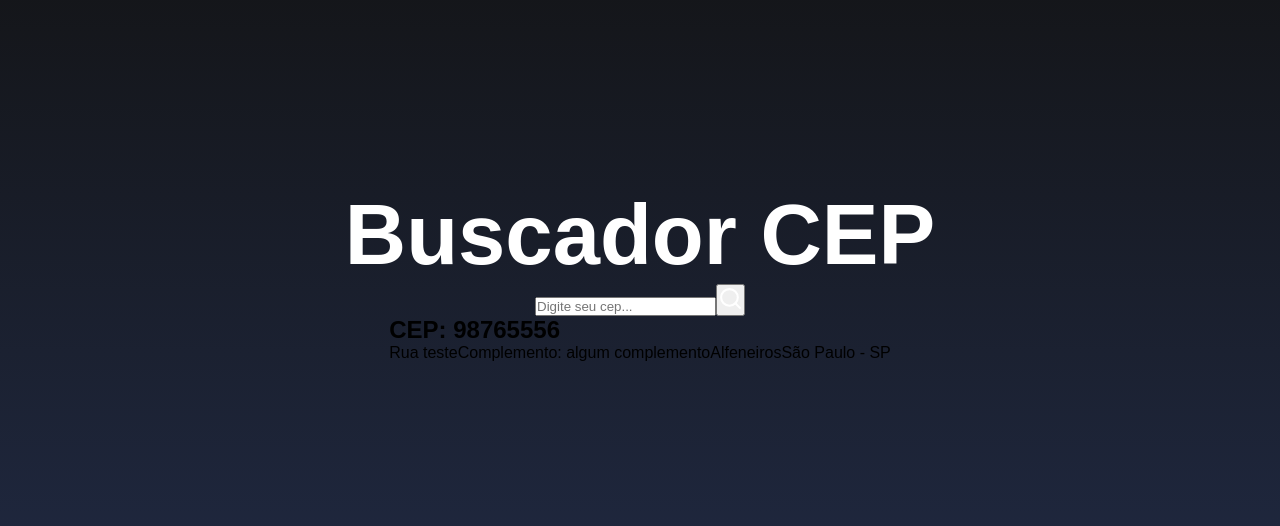
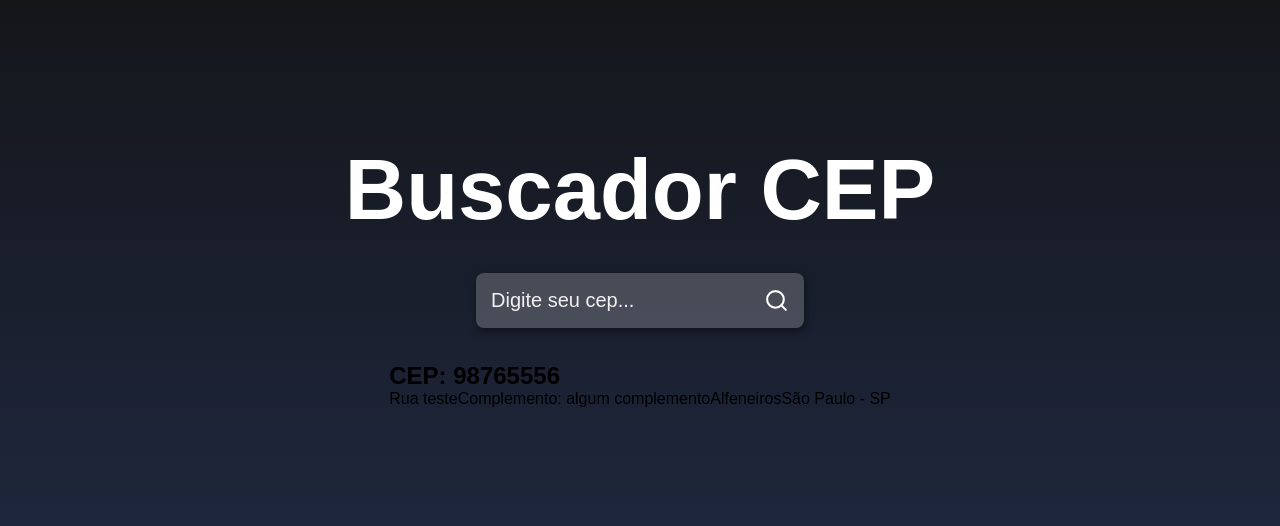
Before and after one commit to leticea/buscador-cep, a React (Create React App) app: page / in a window 1280 px wide. Shown: the part 126-652 px from the top of the page. Built offline with nearby package versions, Linux system fonts and the light colour scheme.

Commit message:
editando css

```diff
--- a/src/styles.css
+++ b/src/styles.css
@@ -21,3 +21,39 @@
     transform: rotateX(0deg);
   }
 }
+
+.containerInput {
+  background-color: rgba(255, 255, 255, 0.2);
+  padding: 15px;
+  margin: 34px 0;
+  display: flex;
+  border-radius: 8px;
+  box-shadow: 1px 3px 8px rgba(0, 0, 0, 0.5);
+}
+
+.containerInput input {
+  background-color: transparent;
+  border: 0;
+  font-size: 20px;
+  color: #fff;
+  outline: none;
+  margin-right: 8px;
+}
+
+.containerInput input::placeholder {
+  color: #f1f1f1;
+}
+
+.buttonSearch {
+  background-color: transparent;
+  border: 0;
+  display: flex;
+  justify-content: center;
+  align-items: center;
+  cursor: pointer;
+  transition: transform 0.5s;
+}
+
+.buttonSearch:hover {
+  transform: scale(1.2);
+}
```
